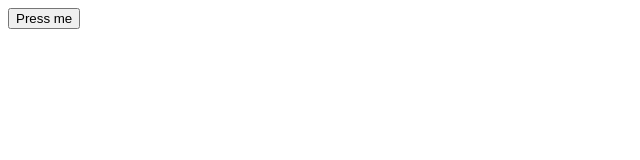
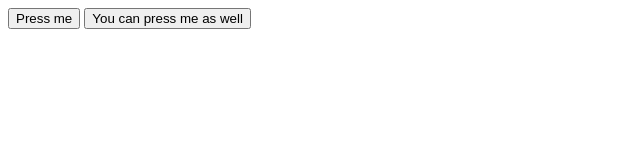
Before and after one commit to ericmartinezdev/web-components, a plain HTML site: page index.html in a window 1280 px wide. Shown: the whole page, without its empty margins (0-640 px from the left). Drawn offline with Linux system fonts and the light colour scheme.

Commit message:
Customized Built-in Elements - added an another button inside of form and location is invalid when clicked

```diff
--- a/index.html
+++ b/index.html
@@ -8,6 +8,7 @@
 <body>
   <form action="endpoint">
     <button is="custom-button" link="https://google.com">Press me</button>
+    <button>You can press me as well</button>
   </form>
   <script src="/component.js"></script>
 </body>
```
